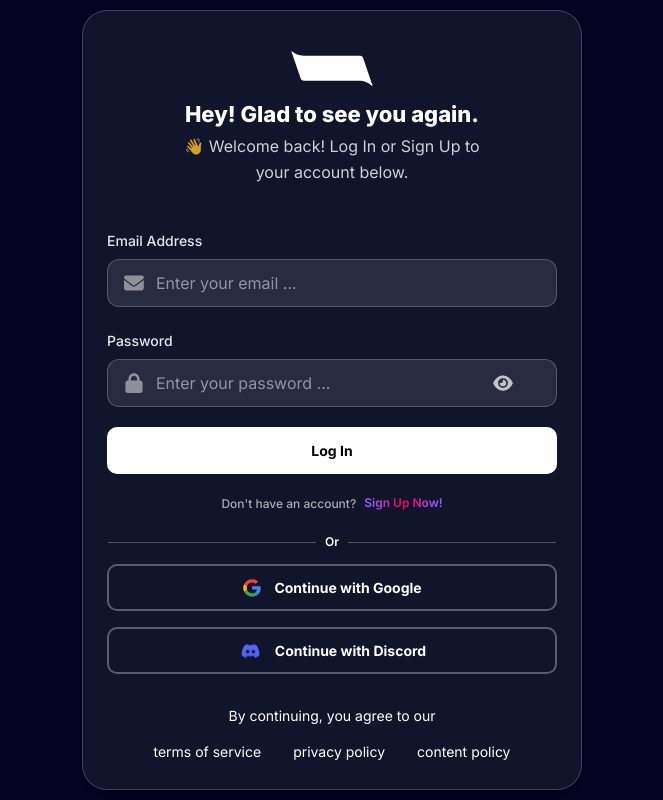
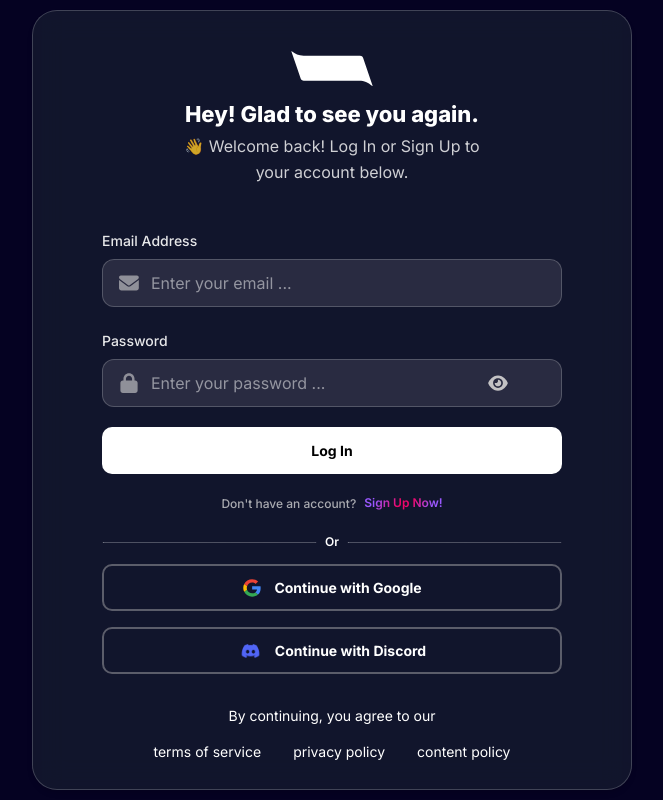
Before and after one commit to SwapnilDass/educodeva-renameFiles, a React (Vite) app: page /login in a window 1280 px wide. Shown: the whole page, without its empty margins (308-971 px from the left). Built offline with nearby package versions, Linux system fonts and the light colour scheme.

Commit message:
Update login.css

```diff
--- a/src/styles/Login-styles/login.css
+++ b/src/styles/Login-styles/login.css
@@ -6,7 +6,7 @@
 /* Main container (shared card) */
 .auth-container {
   @apply flex h-[780px] w-full max-w-[600px] flex-col items-center rounded-[25px] border border-white/20 bg-gray-800/50 p-6 shadow-md backdrop-blur-[15px];
-  min-width: 500px; /* prevents shrink */
+  min-width: 600px; /* prevents shrink */
 }
 
 body {
```
